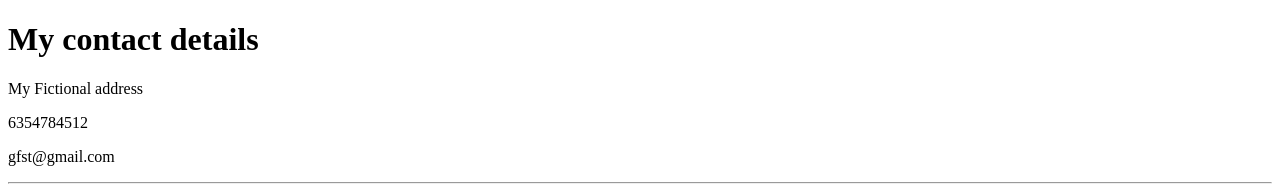
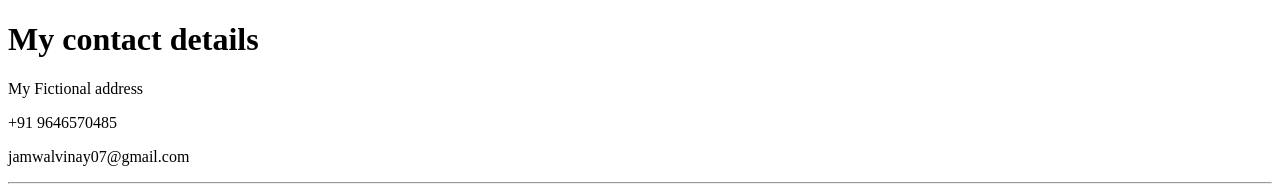
Before and after one commit to vinayjamwal/cv, a plain HTML site: page contact-me.html in a window 1280 px wide. Shown: the top 189 px of the page. Drawn offline with Linux system fonts and the light colour scheme.

Commit message:
Update contact-me.html

```diff
--- a/contact-me.html
+++ b/contact-me.html
@@ -7,10 +7,10 @@
   <body>
    <h1>My contact details</h1>
    <p>My Fictional address</p>
-   <p>6354784512</p>
-   <p>gfst@gmail.com</p>
+   <p>+91 9646570485</p>
+   <p>jamwalvinay07@gmail.com</p>
 <hr>
-    <form  action="mailto:jamwalvinay@gmail.com" method="post" enctype="text/plain">
+    <form  action="mailto:jamwalvinay07@gmail.com" method="post" enctype="text/plain">
 
       <label>Your Name:</label>
       <input type="text" name="yourName" value=""><br>
```
